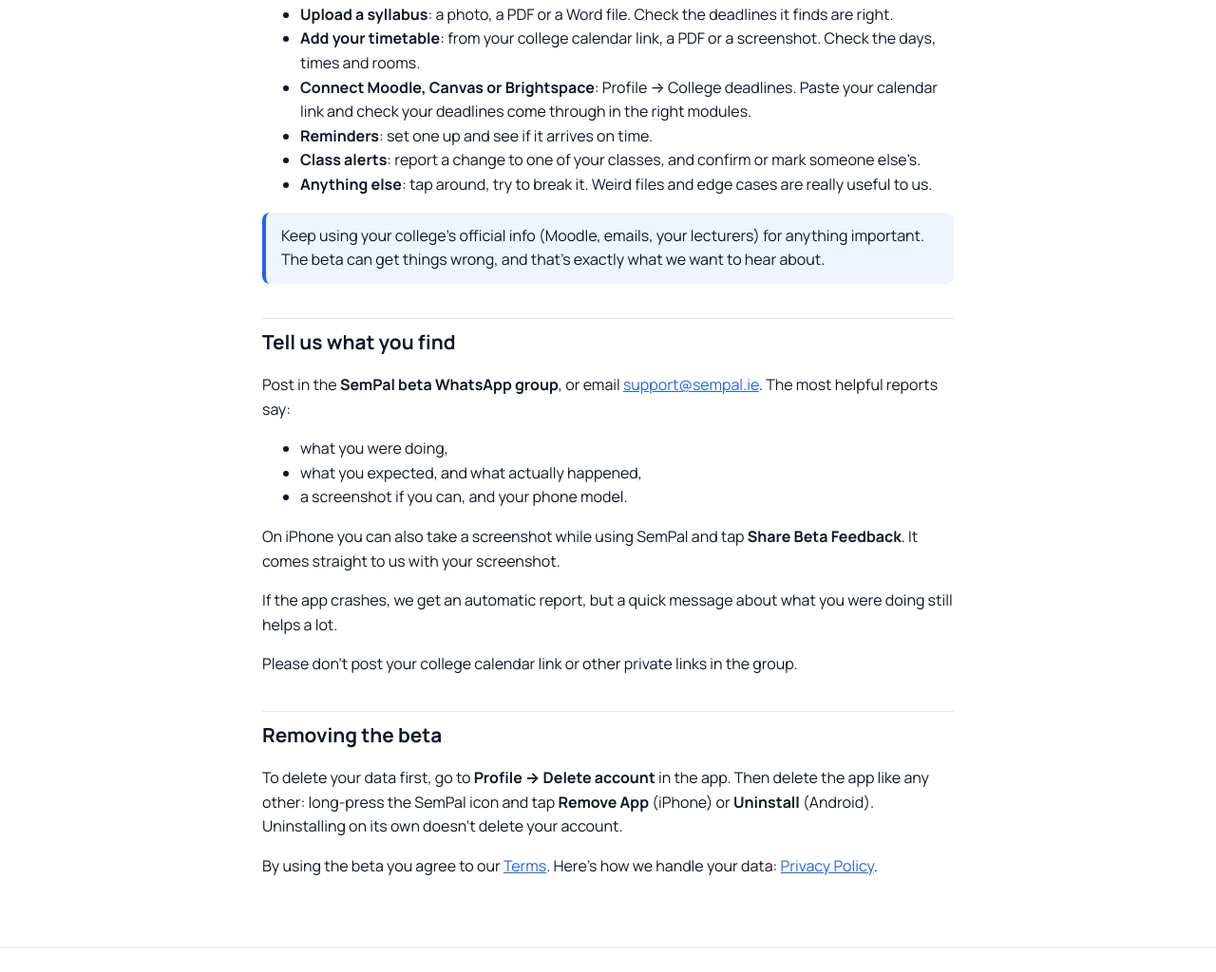
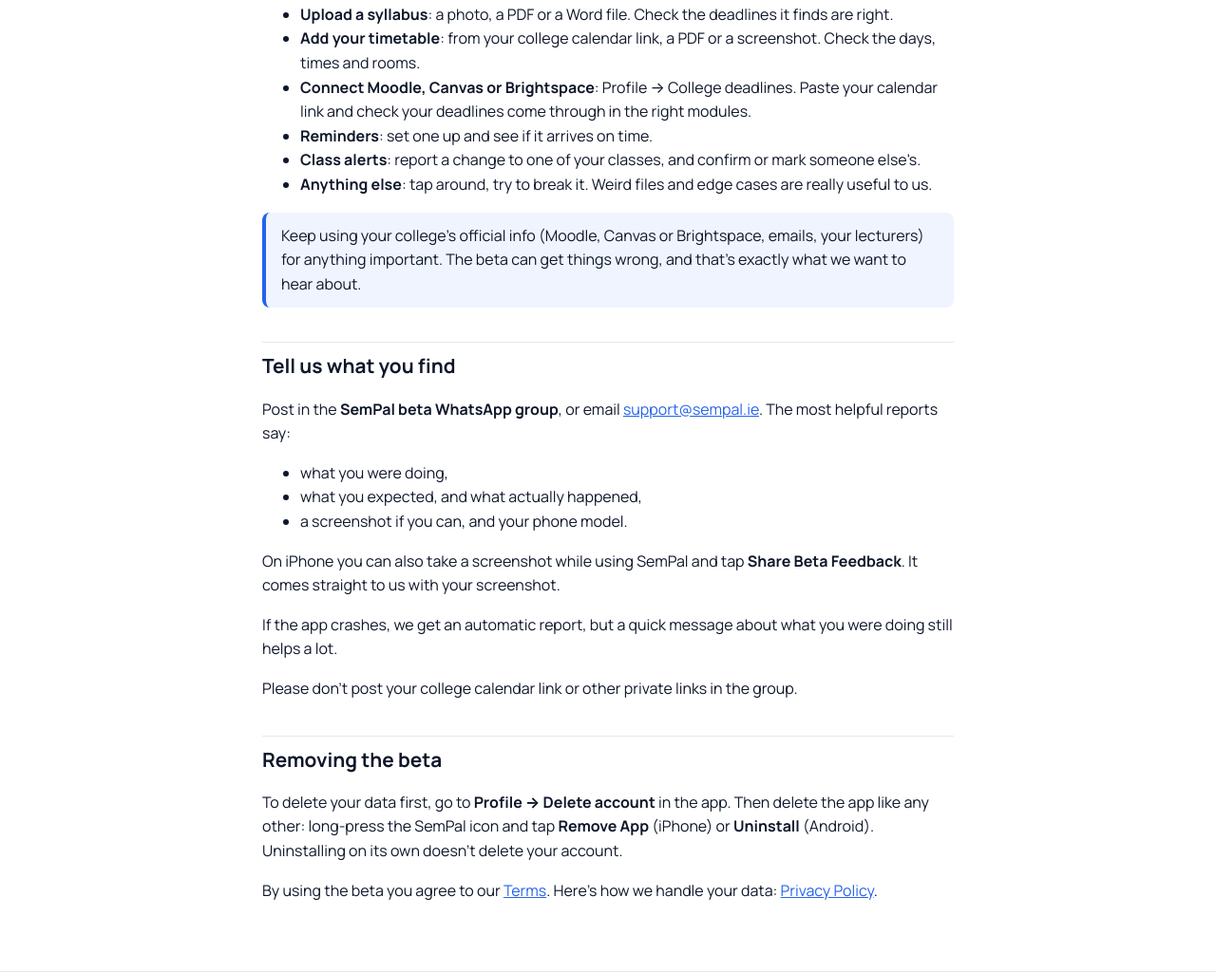
Before and after one commit to mohelmahi02/sempal-site, a plain HTML site: page beta.html in a window 1280 px wide. Shown: the part 1779-2803 px from the top of the page at 95% size. Drawn offline with Linux system fonts and the light colour scheme.

Commit message:
Update note about using college's official info

```diff
--- a/beta.html
+++ b/beta.html
@@ -62,7 +62,7 @@
 <li><strong>Class alerts</strong>: report a change to one of your classes, and confirm or mark someone else's.</li>
 <li><strong>Anything else</strong>: tap around, try to break it. Weird files and edge cases are really useful to us.</li>
 </ul>
-<div class="note">Keep using your college's official info (Moodle, emails, your lecturers) for anything important. The beta can get things wrong, and that's exactly what we want to hear about.</div>
+<div class="note">Keep using your college's official info (Moodle, Canvas or Brightspace, emails, your lecturers) for anything important. The beta can get things wrong, and that's exactly what we want to hear about.</div>
 
 <h2>Tell us what you find</h2>
 <p>Post in the <strong>SemPal beta WhatsApp group</strong>, or email <a href="mailto:support@sempal.ie">support@sempal.ie</a>. The most helpful reports say:</p>
```
